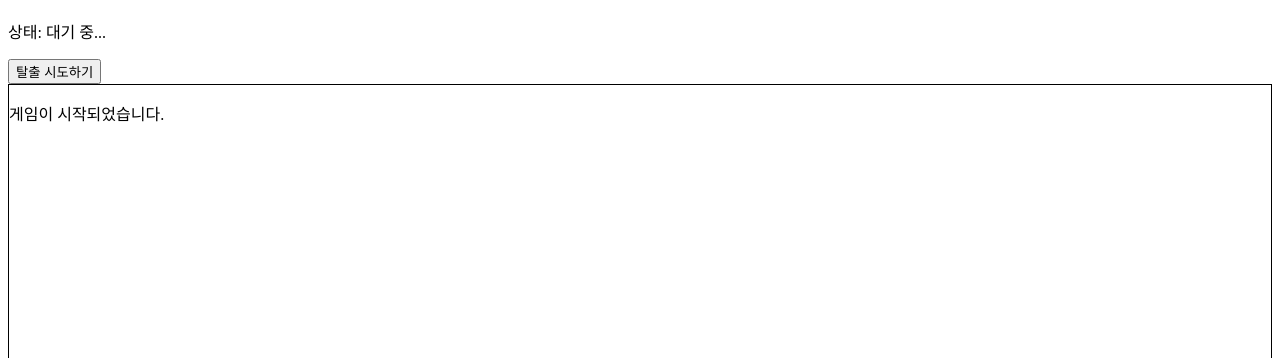
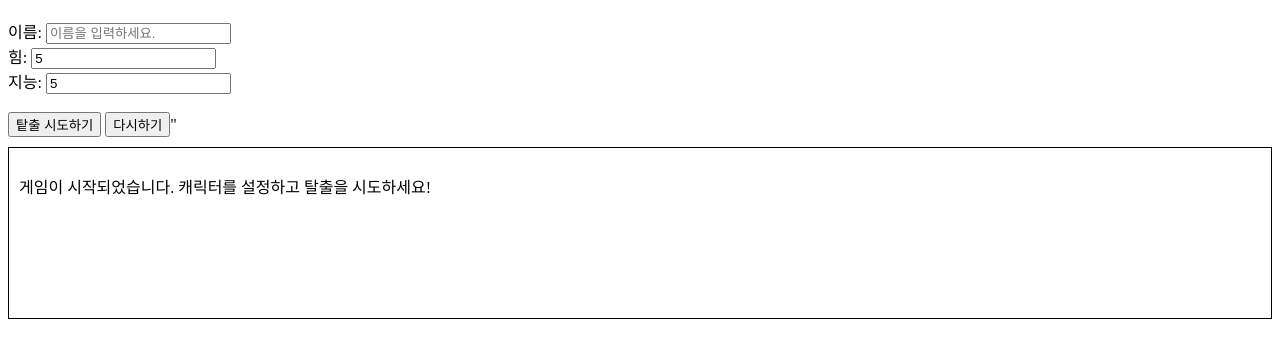
Before and after one commit to dt7070573/fjdashk01, a plain HTML site: page index.html in a window 1280 px wide. Shown: the part 70-428 px from the top of the page. Drawn offline with Linux system fonts and the light colour scheme.

Commit message:
Update index.html

```diff
--- a/index.html
+++ b/index.html
@@ -7,14 +7,21 @@
 <body>
     <h1>방탈출 시뮬레이터</h1>
 
-    <p>상태: <span id="status">대기 중...</span></p>
+    <div id="setup-area">
+        <label>이름: </label><input type="text" id="input-name" placeholder="이름을 입력하세요."><br>
+        <label>힘: </label><input type="number" id="input-srt" value="5"><br>
+        <label>지능: </label><input type="number" id="input-intl" value="5"><br>
+    </div>
+    <br>
 
-    <button id="action-btn">탈출 시도하기</button>
+    <button id="action-btn">탙출 시도하기</button>
+    <button id="reset-btn" style=""display: non;">다시하기</button>"
 
-    <div id="log-window" style="border: 1px solid black; height: 500px; overflow-y: scroll;">
-        <p>게임이 시작되었습니다.</p>
+    <div id="log-window" style="border: 1px solid black; height: 150px; overflow-y: scroll; margin-top: 10px; padding: 10px;">
+        <p>게임이 시작되었습니다. 캐릭터를 설정하고 탈출을 시도하세요!</p>
     </div>
 
-    <script src="script.js"></script>
+    <script src="script.js"><script>
+
 </body>
 </html>
```
